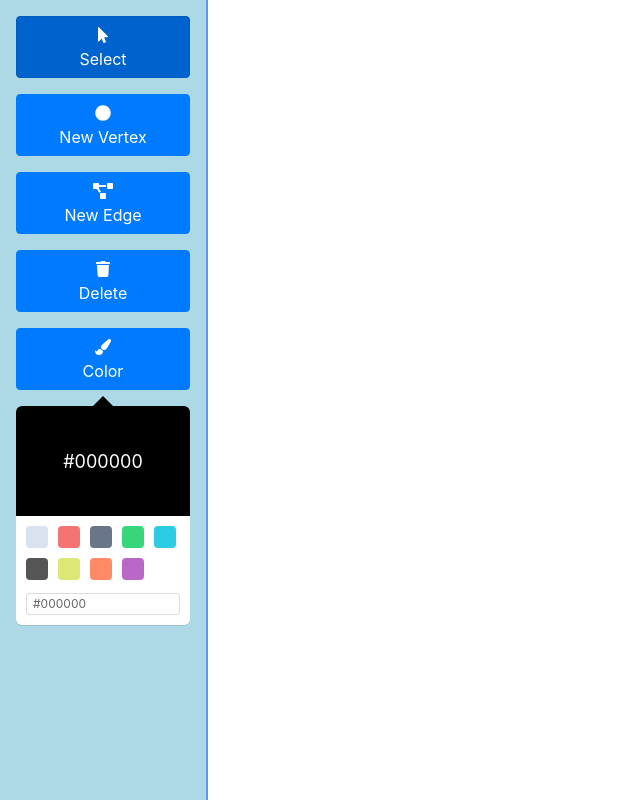
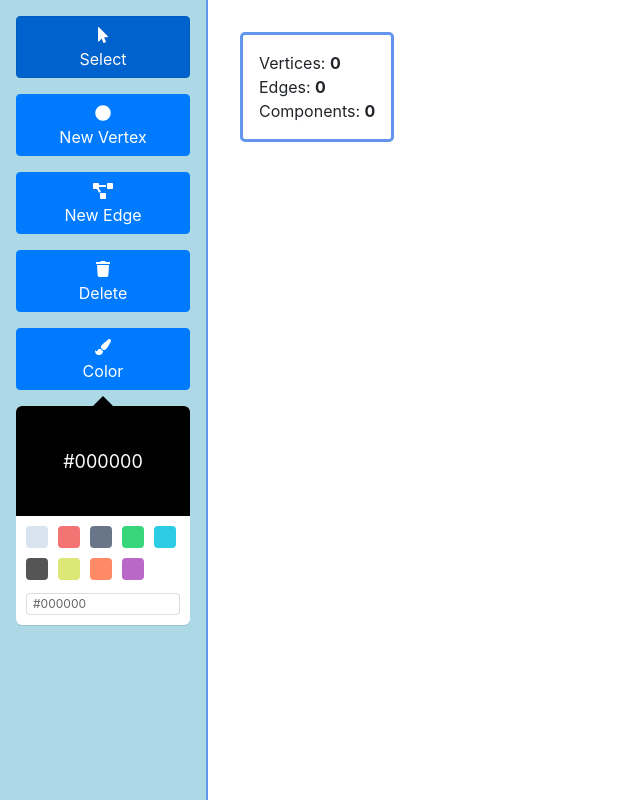
Before and after one commit to InkBrownell/graph-theorists-sketchpad, a React (Create React App) app: page / in a window 1280 px wide. Shown: the whole page, without its empty margins (0-640 px from the left). Built offline with nearby package versions, Linux system fonts and the light colour scheme.

Commit message:
Add graph info functionality

```diff
--- a/src/Field.js
+++ b/src/Field.js
@@ -4,6 +4,7 @@ import './Field.css';
 import Vertex from "./Vertex"
 import ClickAction from "./ClickAction";
 import EdgeContainer from "./EdgeContainer";
+import InfoBox from "./InfoBox";
 
 function Field(props) {
     const {clickAction, color} = props
@@ -15,6 +16,12 @@ function Field(props) {
 
     const edgesWithEndpoint = (vertex) => {
         return edges.filter((edge) => edge.endpoints.includes(vertex))
+    }
+
+    const adjacentVertices = (vertex) => {
+        return edgesWithEndpoint(vertex).map((edge) => {
+            return edge.endpoints
+        }).flat().filter((otherVertex) => otherVertex !== vertex)
     }
 
     const addVertex = (newVertex) => {
@@ -116,6 +123,61 @@ function Field(props) {
         }
     }
 
+    const numVertices = () => {
+        return vertices.length
+    }
+
+    const numEdges = () => {
+        return edges.length
+    }
+
+    const numComponents = () => {
+        let components = 0;
+        const verticesSeen = new Array(vertices.length).fill(false);
+        const dfs = (index) => {
+            verticesSeen[index] = true
+            for (const vertex of adjacentVertices(vertices[index])) {
+                const newIndex = vertices.indexOf(vertex)
+                if (!verticesSeen[newIndex]){
+                    dfs(newIndex)
+                }
+            }
+        }
+        for (let i = 0; i < vertices.length; i++) {
+            if (verticesSeen[i]) {
+                continue
+            }
+            dfs(i)
+            components++
+        }
+        return components
+    }
+
+    const isSimpleGraph = () => {
+        const endpointsSeen = []
+        for (const edge of edges) {
+            if (edge.endpoints in endpointsSeen) {
+                return false
+            } else if (edge.endpoints[0] === edge.endpoints[1]) {
+                return false
+            }
+            endpointsSeen.push(edge)
+        }
+        return true
+    }
+
+    const isNullGraph = () => {
+        return vertices.length === 0
+    }
+
+    const isTreeGraph = () => {
+        return isForestGraph() && numComponents() === 1
+    }
+
+    const isForestGraph = () => {
+        return numVertices() - numEdges() === numComponents() && isSimpleGraph()
+    }
+
     return (
         <div
             className="Field"
@@ -124,7 +186,11 @@ function Field(props) {
             onMouseUp={stopDrag}
             ref={root}
         >
-
+            <InfoBox
+                numVertices={numVertices()}
+                numEdges={numEdges()}
+                numComponents={numComponents()}
+            />
             {vertices.map((vertex, index) => {
                 return (
                     <Vertex
--- /dev/null
+++ b/src/InfoBox.css
@@ -0,0 +1,9 @@
+.InfoBox {
+    position: absolute;
+    margin: 2rem;
+    border-width: 3px;
+    border-radius: 5px;
+    border-style: solid;
+    border-color: cornflowerblue;
+    padding: 1rem;
+}
--- /dev/null
+++ b/src/InfoBox.js
@@ -0,0 +1,15 @@
+import React from "react";
+import './InfoBox.css'
+
+function InfoBox(props) {
+    const {numVertices, numEdges, numComponents, graphTypes} = props
+    return (
+      <div className='InfoBox'>
+          <div>Vertices: <strong>{numVertices}</strong></div>
+          <div>Edges: <strong>{numEdges}</strong></div>
+          <div>Components: <strong>{numComponents}</strong></div>
+      </div>
+    );
+}
+
+export default InfoBox;
```
